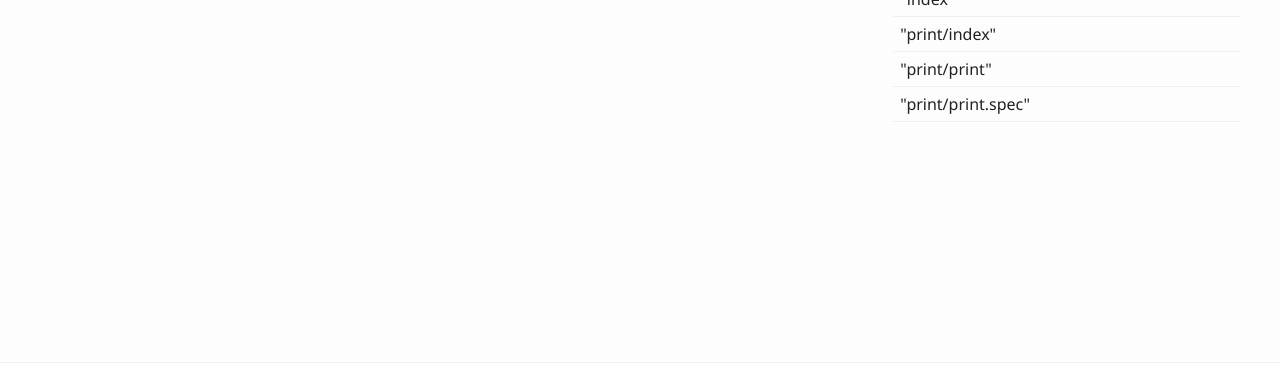
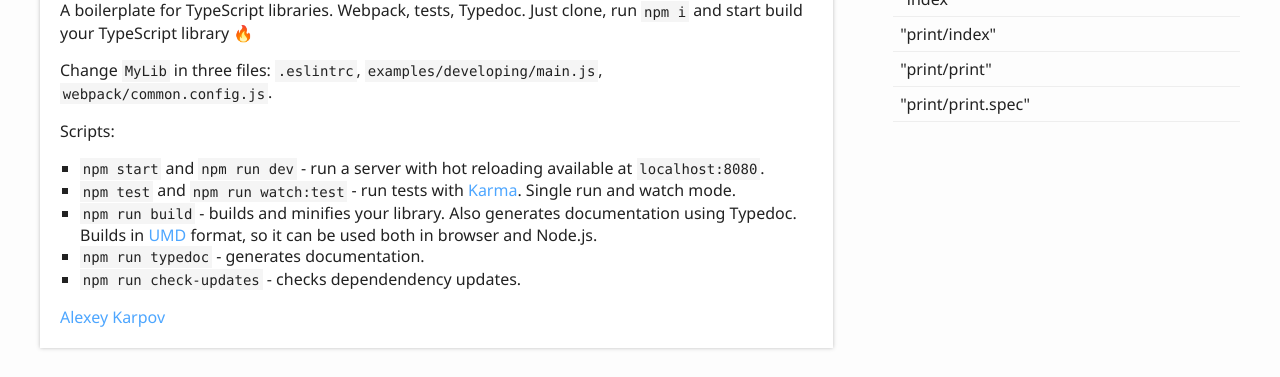
Before and after one commit to greetclock/typescript-lib-boilerplate, a website: page docs/index.html in a window 1280 px wide. Shown: the part 263-640 px from the top of the page. Drawn offline with Linux system fonts and the light colour scheme.

Commit message:
Updating deps

```diff
--- a/docs/index.html
+++ b/docs/index.html
@@ -62,6 +62,18 @@
 	<div class="row">
 		<div class="col-8 col-content">
 			<div class="tsd-panel tsd-typography">
+				<h1 id="typescript-library-boilerplate">TypeScript library boilerplate</h1>
+				<p>A boilerplate for TypeScript libraries. Webpack, tests, Typedoc. Just clone, run <code>npm i</code> and start build your TypeScript library 🔥</p>
+				<p>Change <code>MyLib</code> in three files: <code>.eslintrc</code>, <code>examples/developing/main.js</code>, <code>webpack/common.config.js</code>.</p>
+				<p>Scripts:</p>
+				<ul>
+					<li><code>npm start</code> and <code>npm run dev</code> - run a server with hot reloading available at <code>localhost:8080</code>.</li>
+					<li><code>npm test</code> and <code>npm run watch:test</code> - run tests with <a href="https://karma-runner.github.io/1.0/index.html">Karma</a>. Single run and watch mode.</li>
+					<li><code>npm run build</code> - builds and minifies your library. Also generates documentation using Typedoc. Builds in <a href="https://github.com/umdjs/umd">UMD</a> format, so it can be used both in browser and Node.js.</li>
+					<li><code>npm run typedoc</code> - generates documentation.</li>
+					<li><code>npm run check-updates</code> - checks dependendency updates.</li>
+				</ul>
+				<p><a href="https://github.com/cherurg">Alexey Karpov</a></p>
 			</div>
 		</div>
 		<div class="col-4 col-menu menu-sticky-wrap menu-highlight">
```
Also changed, not shown: docs/modules/_print_print_.html (+1 -1 lines), package.json (+3 -4 lines), docs/assets/js/search.js (line endings or trailing spaces), 1 other file.
